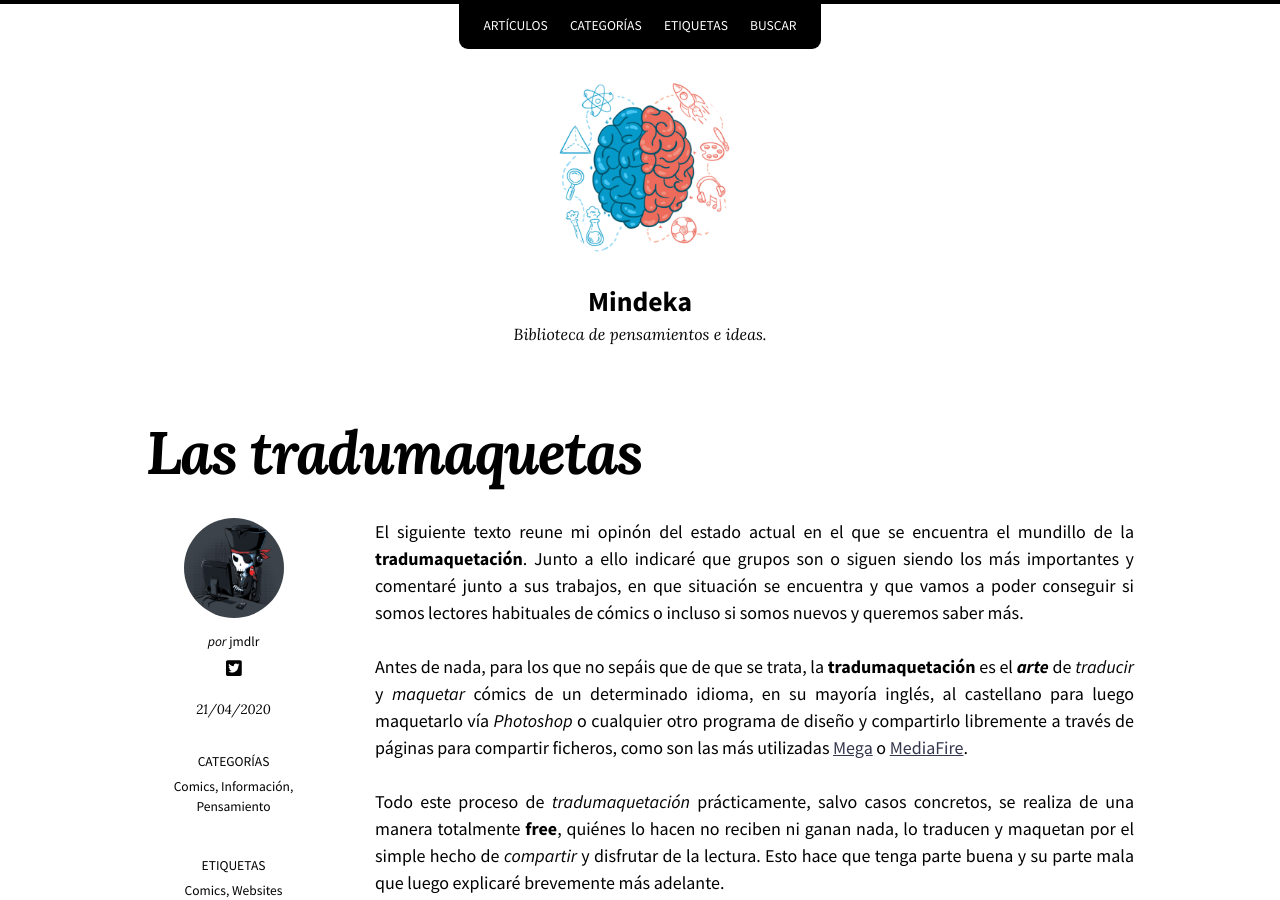
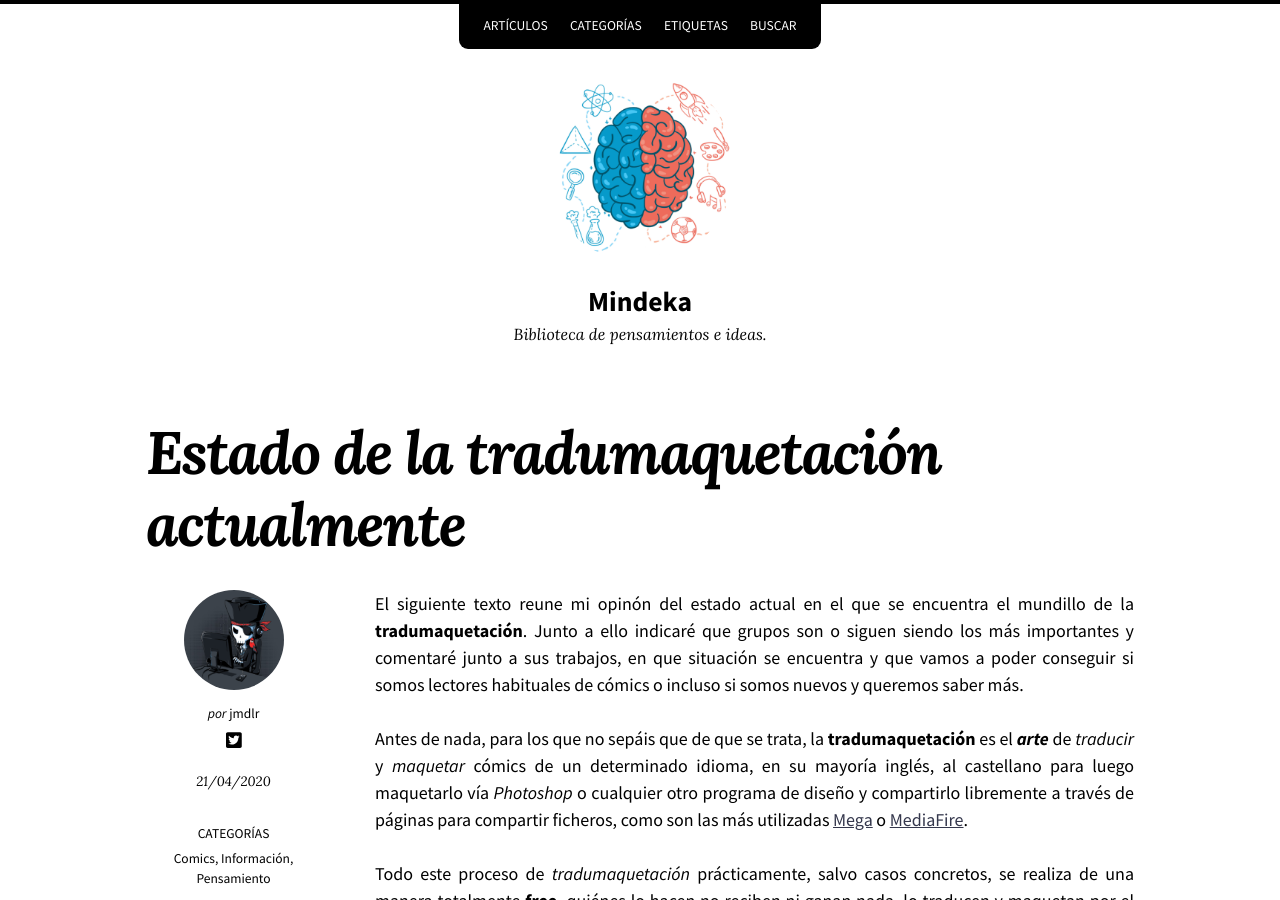
Before and after one commit to gide0n/old-mindeka, a Jekyll site: the page built from _posts/2020-04-21-estado-de-la-tradumaquetacion.md, in a window 1280 px wide and 900 px high. Built offline with Jekyll 4.4.1, drawn with Linux system fonts in a browser that asks for light colours; nearby versions of some CDN libraries.

Commit message:
Update 2020-04-21-estado-de-la-tradumaquetacion.md

```diff
--- a/_posts/2020-04-21-estado-de-la-tradumaquetacion.md
+++ b/_posts/2020-04-21-estado-de-la-tradumaquetacion.md
@@ -1,5 +1,5 @@
 ---
-title: "Las tradumaquetas"
+title: "Estado de la tradumaquetación actualmente"
 excerpt_separator: "<!--more-->"
 categories:
   - Comics
```
